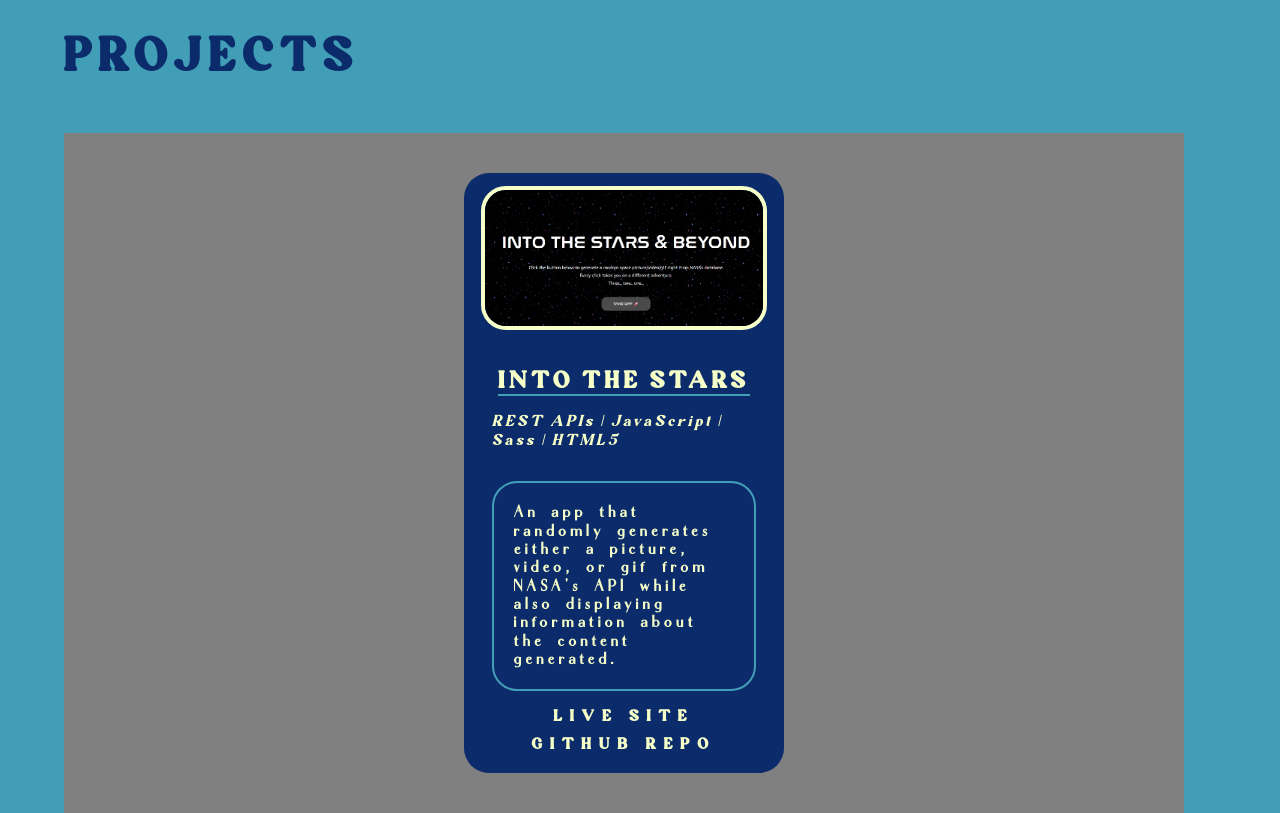
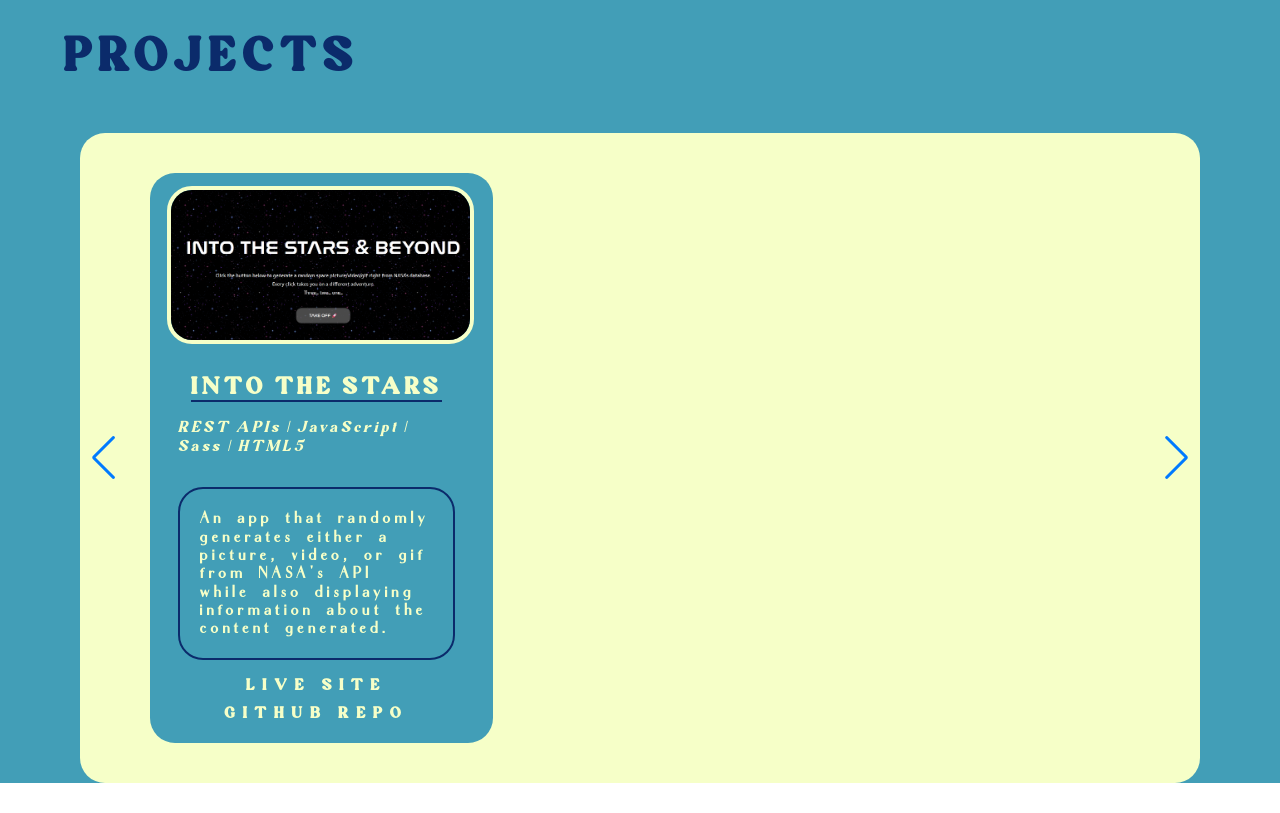
Before and after one commit to NinPasker/ninpasker-portfolio, a plain HTML site: page index.html in a window 1280 px wide. Shown: the part 1720-2533 px from the top of the page. After the commit the page ends 2503 px from the top, so only its background shows below. Drawn offline with nearby package versions, Linux system fonts and the light colour scheme.

Commit message:
Imported SwiperJs minimum bundle files to implement slider function on projects

```diff
--- a/index.html
+++ b/index.html
@@ -5,6 +5,7 @@
     <meta http-equiv="X-UA-Compatible" content="IE=edge">
     <meta name="viewport" content="width=device-width, initial-scale=1.0">
     <link rel="stylesheet" href="./styles/styles.css">
+    <link rel="stylesheet" href="./styles/swiper-bundle.min.css">
     <link rel="apple-touch-icon" sizes="180x180" href="./assets/np_favicon/apple-touch-icon.png">
     <link rel="icon" type="image/png" sizes="32x32" href="./assets/np_favicon/favicon-32x32.png">
     <link rel="icon" type="image/png" sizes="16x16" href="./assets/np_favicon/favicon-16x16.png">
@@ -127,10 +128,10 @@
             <div class="wrapper">
                 <h2>Projects</h2>
 
-                <div class="slide-container">
+                <div class="slide-container swiper">
                     <div class="slide-content">
-                        <div class="card-wrapper">
-                            <div class="card">
+                        <div class="card-wrapper swiper-wrapper">
+                            <div class="card swiper-slide">
                                 <div class="img-content">
                                     <span class="overlay"></span>
 
@@ -149,26 +150,18 @@
                             </div>
                         </div>
                     </div>
+
+                    <div class="swiper-button-next"></div>
+                    <div class="swiper-button-prev"></div>
+                    <div class="swiper-pagination"></div>
                 </div>
-
-                <!-- <div class="carouselContainer">
-                    <i id="left" class="fa-solid fa-angle-left"></i>
-                    <div class="carousel">
-                        <img src="./assets/into-the-stars-sc.png" alt="screenshot of into-the-stars app built by nin and morgan">
-                        <img src="./assets/naruto-maple-sc.png" alt="screenshot of naruto guild website built by nin">
-                        <img src="./assets/drive-solo-sc.png" alt="screenshot of drive-solo website built by nin">
-                        <img src="./assets/bar-one-sc.png" alt="screenshot of bar-one website built by nin">
-                        <img src="./assets/fitworks-sc.png" alt="screenshot of fitworks website built by nin">
-                        <img src="" alt="">
-                    </div>
-                    <i id="right" class="fa-sharp fa-solid fa-angle-right"></i>
-                </div> -->
             </div>
 
 
         </section>
     </main>
 
+    <script src="./swiper-bundle.min.js"></script>
     <script src="./script.js"></script>
 </body>
 </html>
--- a/script.js
+++ b/script.js
@@ -0,0 +1,15 @@
+let swiper = new Swiper(".slide-content", {
+    slidesPerView: 3,
+    spaceBetween: 30,
+    slidesPerGroup: 3,
+    loop: true,
+    loopFillGroupWithBlank: true,
+    pagination: {
+        el: ".swiper-pagination",
+        clickable: true,
+    },
+    navigation: {
+        nextEl: ".swiper-button-next",
+        prevEl: ".swiper-button-prev",
+    },
+})
--- a/styles/sass/partials/_projects.scss
+++ b/styles/sass/partials/_projects.scss
@@ -1,20 +1,19 @@
 .slide-container {
-    display: flex;
-    align-items: center;
-    justify-content: center;
     max-width: 1120px;
     width: 100%;
-    background-color: grey;
+    background-color: $backgroundColor;
+    border-radius: 25px;
     padding: 40px 0;
 
     .slide-content {
-        margin: 0 40px;
+        margin: 40px 0px 40px 60px;;
     }
 
     .card {
         width: 320px;
         border-radius: 25px;
-        background: $logoColor;
+        background: $waveColor;
+        padding-right: 10px;
     }
 
     .img-content,
@@ -34,7 +33,7 @@
             letter-spacing: .3rem;
             @include fontSize(30);
             margin-bottom: 0;
-            border-bottom: 2px solid $waveColor;
+            border-bottom: 2px solid $logoColor;
         }
 
         .tools-used {
@@ -47,7 +46,7 @@
             font-family: $bodyFont;
             letter-spacing: .3rem;
             font-weight: bold;
-            border: 2px solid $waveColor;
+            border: 2px solid $logoColor;
             border-radius: 25px;
             padding: 20px;
         }
@@ -60,7 +59,7 @@
 
             &:focus,
             &:hover {
-                color: $waveColor;
+                color: $logoColor;
             }
         }
 
```
Also changed, not shown: styles/styles.css, styles/swiper-bundle.min.css (added), swiper-bundle.min.js (added).
